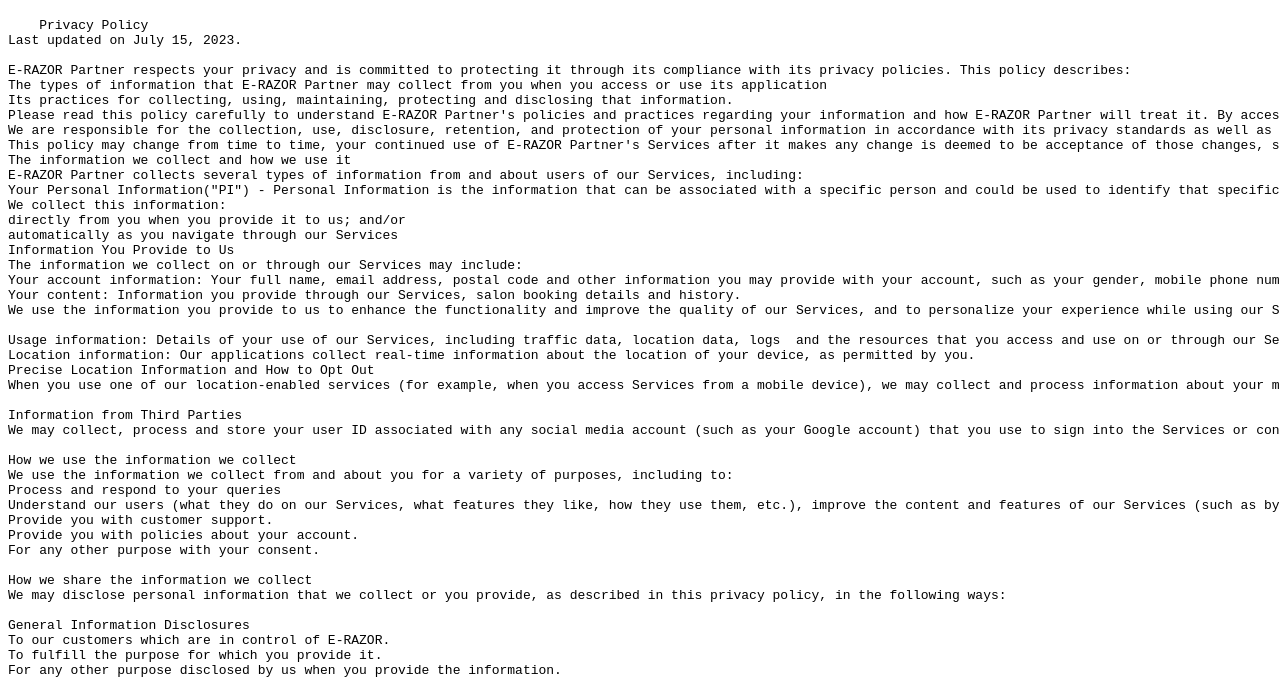
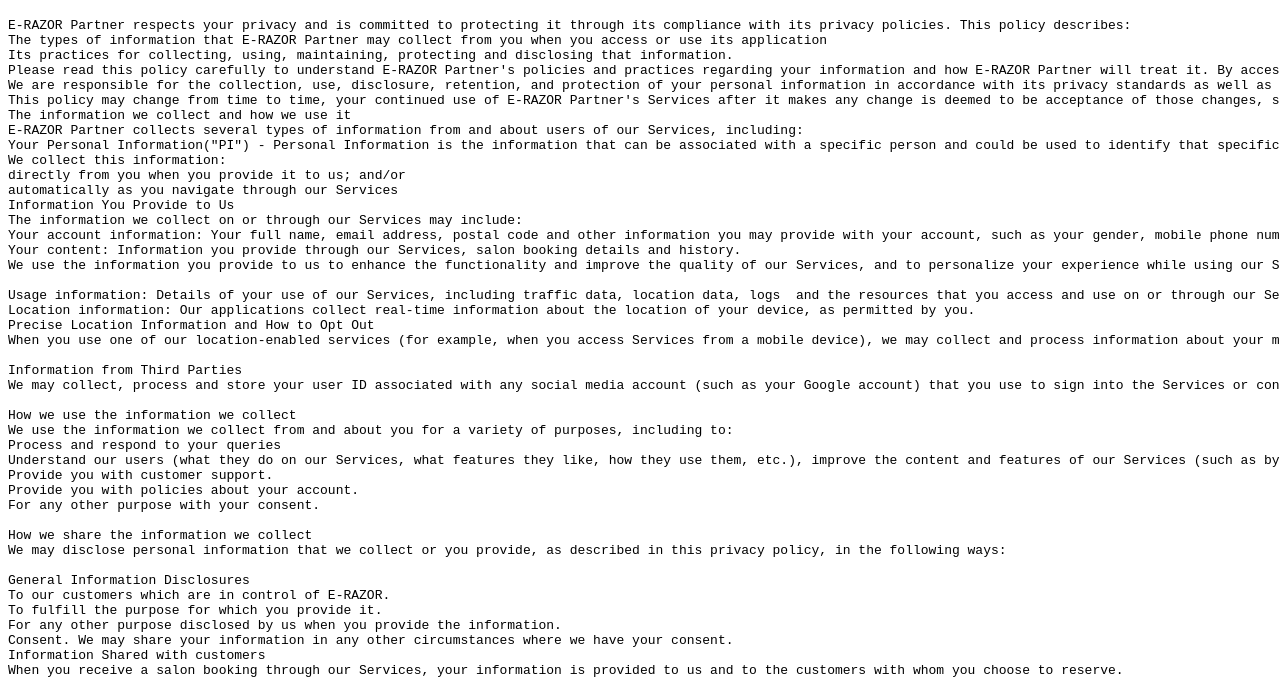
Before and after one commit to Aman250720/privacy_policy, a plain HTML site: page partner_policy.html in a window 1280 px wide. Shown: the part 120-799 px from the top of the page. Drawn offline with Linux system fonts and the light colour scheme.

Commit message:
Update partner_policy.html

```diff
--- a/partner_policy.html
+++ b/partner_policy.html
@@ -12,9 +12,6 @@
 <h1>Last updated on July 15, 2023</h1>
 
 <pre>
-    Privacy Policy
-Last updated on July 15, 2023.
-
 E-RAZOR Partner respects your privacy and is committed to protecting it through its compliance with its privacy policies. This policy describes:
 The types of information that E-RAZOR Partner may collect from you when you access or use its application
 Its practices for collecting, using, maintaining, protecting and disclosing that information.
```
